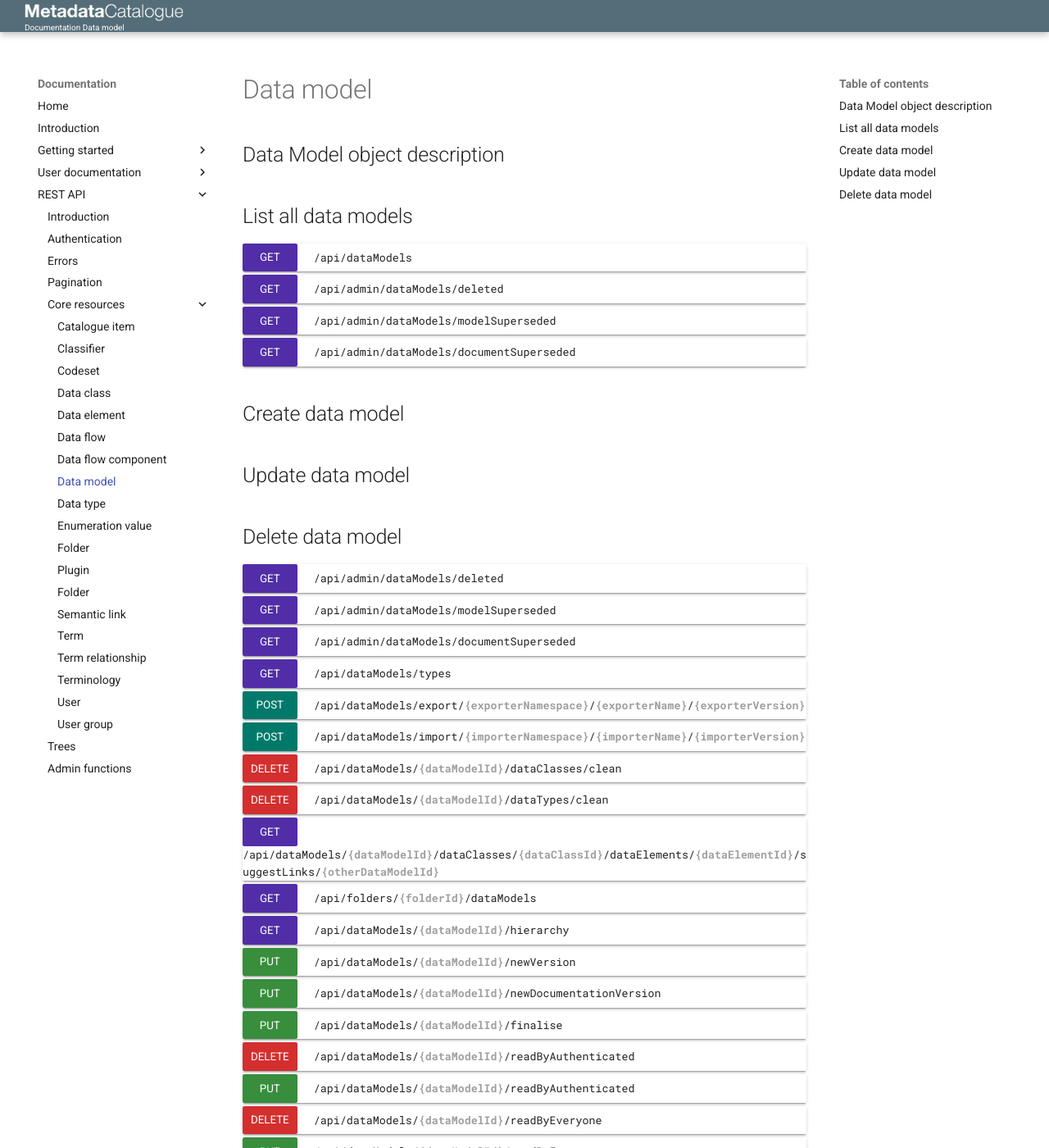
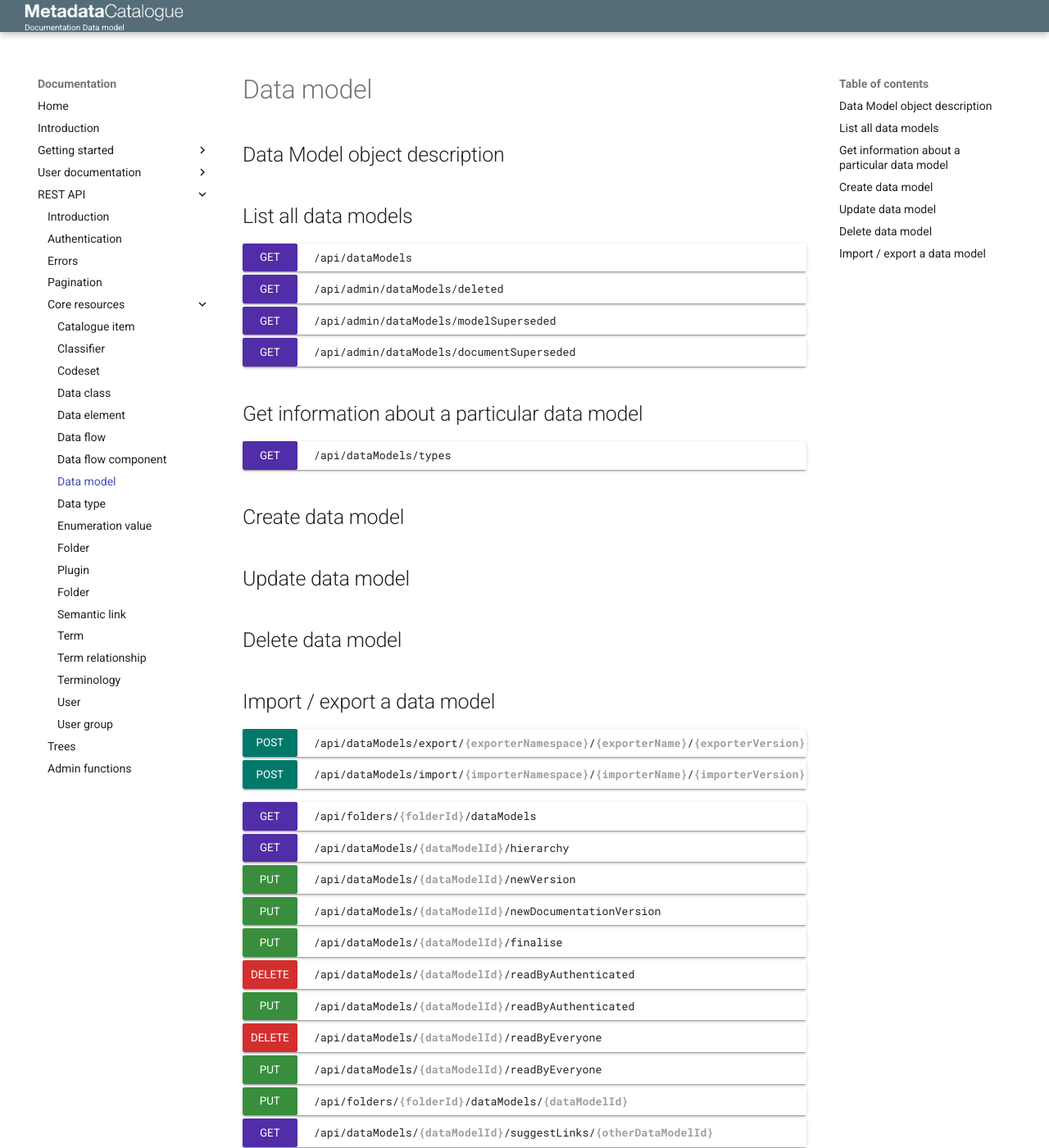
Before and after one commit to MauroDataMapper/docs, an MkDocs documentation site: the page built from docs/rest-api/resources/data-model.md, in a window 1280 px wide and 1400 px high. Shown: the whole window at 82% size. Built offline with MkDocs 1.6.1 and Material for MkDocs 9.7.7, drawn with Linux system fonts in a browser that asks for light colours.

Commit message:
Starting on data model endpoints

```diff
--- /dev/null
+++ b/cut-endpoints.txt
@@ -0,0 +1,3 @@
+<endpoint class="get">/api/dataModels/**{dataModelId}**/dataClasses/**{dataClassId}**/dataElements/**{dataElementId}**/suggestLinks/**{otherDataModelId}**</endpoint>
+<endpoint class="delete">/api/dataModels/**{dataModelId}**/dataClasses/clean</endpoint>
+<endpoint class="delete">/api/dataModels/**{dataModelId}**/dataTypes/clean</endpoint>
--- a/docs/rest-api/resources/data-model.md
+++ b/docs/rest-api/resources/data-model.md
@@ -10,22 +10,24 @@
 <endpoint class="get">/api/admin/dataModels/modelSuperseded</endpoint>
 <endpoint class="get">/api/admin/dataModels/documentSuperseded</endpoint>
 
+## Get information about a particular data model
+
+<endpoint class="get">/api/dataModels/types</endpoint>
 
 ## Create data model
+
 
 ## Update data model
 
 ## Delete data model
 
-<endpoint class="get">/api/admin/dataModels/deleted</endpoint>
-<endpoint class="get">/api/admin/dataModels/modelSuperseded</endpoint>
-<endpoint class="get">/api/admin/dataModels/documentSuperseded</endpoint>
-<endpoint class="get">/api/dataModels/types</endpoint>
+## Import / export a data model
+
 <endpoint class="post">/api/dataModels/export/**{exporterNamespace}**/**{exporterName}**/**{exporterVersion}**</endpoint>
 <endpoint class="post">/api/dataModels/import/**{importerNamespace}**/**{importerName}**/**{importerVersion}**</endpoint>
-<endpoint class="delete">/api/dataModels/**{dataModelId}**/dataClasses/clean</endpoint>
-<endpoint class="delete">/api/dataModels/**{dataModelId}**/dataTypes/clean</endpoint>
-<endpoint class="get">/api/dataModels/**{dataModelId}**/dataClasses/**{dataClassId}**/dataElements/**{dataElementId}**/suggestLinks/**{otherDataModelId}**</endpoint>
+
+
+
 <endpoint class="get">/api/folders/**{folderId}**/dataModels</endpoint>
 <endpoint class="get">/api/dataModels/**{dataModelId}**/hierarchy</endpoint>
 <endpoint class="put">/api/dataModels/**{dataModelId}**/newVersion</endpoint>
```
Also changed, not shown: docs/rest-api/admin.md (+3 -1 lines).
